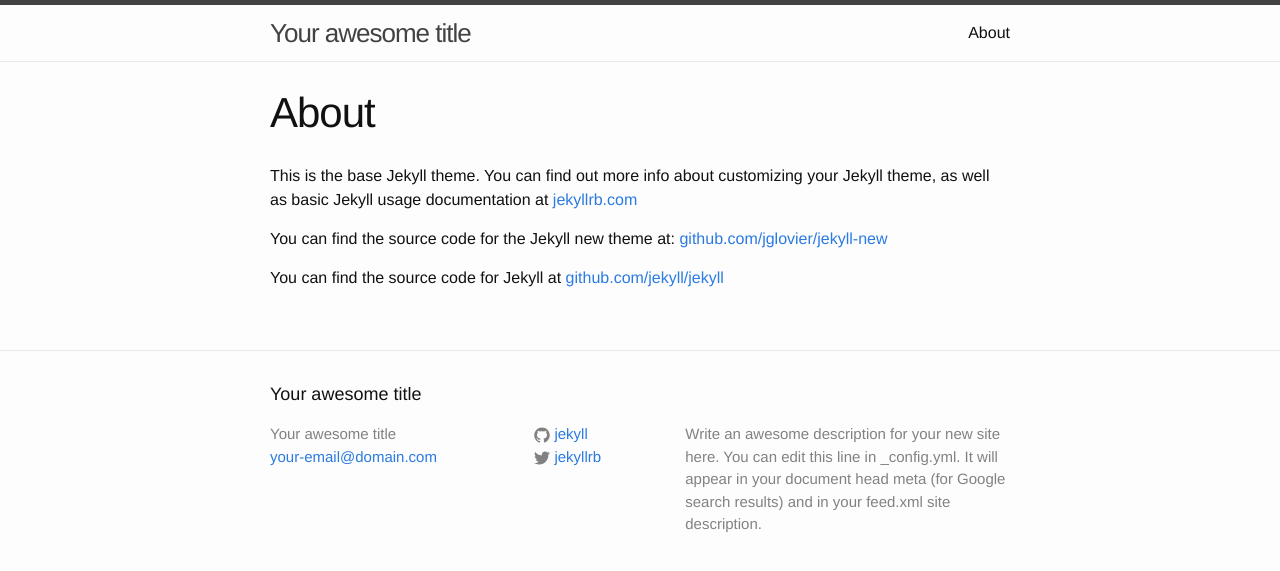
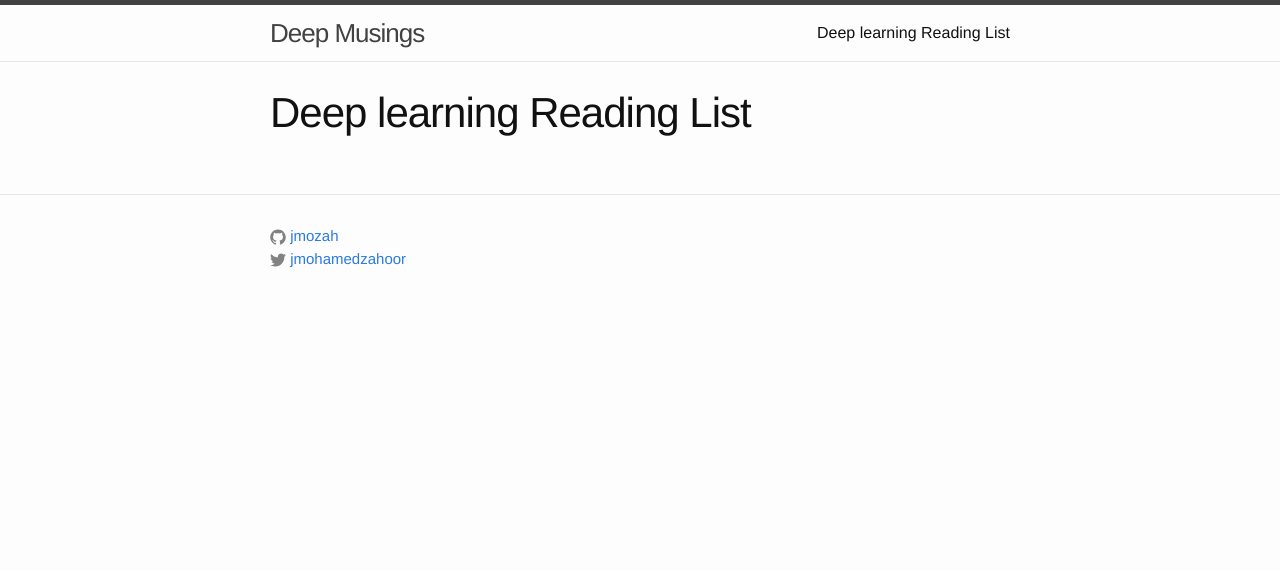
Before and after one commit to jmozah/jmozah.github.io, a Jekyll site: the page built from about.md, in a window 1280 px wide. Shown: the top 571 px of the page. Built offline with Jekyll 4.4.1, drawn with Linux system fonts in a browser that asks for light colours.

Commit message:
first test commit

```diff
--- a/_config.yml
+++ b/_config.yml
@@ -1,14 +1,12 @@
 # Site settings
-title: Your awesome title
-email: your-email@domain.com
+title: Deep Musings
+email:
 description: > # this means to ignore newlines until "baseurl:"
-  Write an awesome description for your new site here. You can edit this
-  line in _config.yml. It will appear in your document head meta (for
-  Google search results) and in your feed.xml site description.
+  My learnings on Deep Learning
 baseurl: "" # the subpath of your site, e.g. /blog/
 url: "http://yourdomain.com" # the base hostname & protocol for your site
-twitter_username: jekyllrb
-github_username:  jekyll
+twitter_username: jmohamedzahoor
+github_username: jmozah
 
 # Build settings
 markdown: kramdown
--- a/_includes/footer.html
+++ b/_includes/footer.html
@@ -2,17 +2,9 @@
 
   <div class="wrapper">
 
-    <h2 class="footer-heading">{{ site.title }}</h2>
 
     <div class="footer-col-wrapper">
       <div class="footer-col  footer-col-1">
-        <ul class="contact-list">
-          <li>{{ site.title }}</li>
-          <li><a href="mailto:{{ site.email }}">{{ site.email }}</a></li>
-        </ul>
-      </div>
-
-      <div class="footer-col  footer-col-2">
         <ul class="social-media-list">
           {% if site.github_username %}
           <li>
@@ -45,9 +37,6 @@
         </ul>
       </div>
 
-      <div class="footer-col  footer-col-3">
-        <p class="text">{{ site.description }}</p>
-      </div>
     </div>
 
   </div>
--- a/_sass/_layout.scss
+++ b/_sass/_layout.scss
@@ -126,8 +126,8 @@
 }
 
 .footer-col-2 {
-    width: -webkit-calc(20% - (#{$spacing-unit} / 2));
-    width:         calc(20% - (#{$spacing-unit} / 2));
+    width: -webkit-calc(35% - (#{$spacing-unit} / 2));
+    width:         calc(35% - (#{$spacing-unit} / 2));
 }
 
 .footer-col-3 {
--- a/about.md
+++ b/about.md
@@ -1,11 +1,5 @@
 ---
 layout: page
-title: About
-permalink: /about/
+title: Deep learning Reading List
+permalink: /links/
 ---
-
-This is the base Jekyll theme. You can find out more info about customizing your Jekyll theme, as well as basic Jekyll usage documentation at [jekyllrb.com](http://jekyllrb.com/)
-
-You can find the source code for the Jekyll new theme at: [github.com/jglovier/jekyll-new](https://github.com/jglovier/jekyll-new)
-
-You can find the source code for Jekyll at [github.com/jekyll/jekyll](https://github.com/jekyll/jekyll)
```
Also changed, not shown: _posts/2014-12-29-example-page.markdown (deleted, +0 -8 lines), 6 other files.
